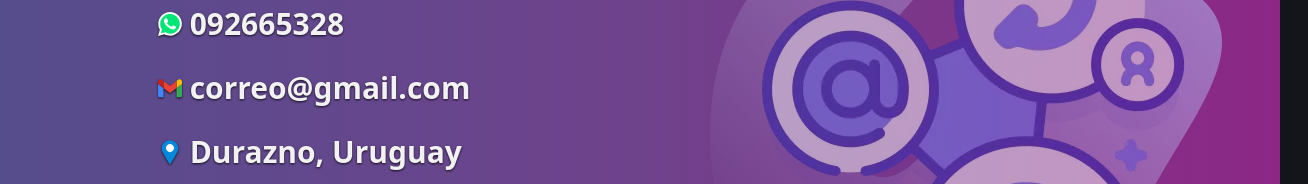
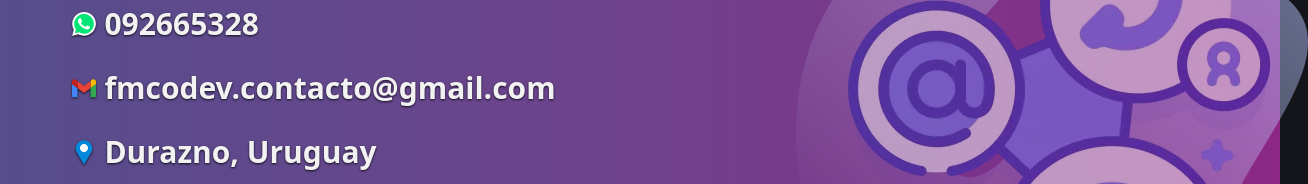
Before and after one commit to FacundoMan/fmcode-pag, an Astro site: page / in a window 1280 px wide. Shown: the part 2806-2990 px from the top of the page, 1308 px wide, since content can reach past the window. Built offline with nearby package versions, Linux system fonts and the light colour scheme; Astro itself is replaced by a stand-in of ours.

Commit message:
Se cambio el correo de contacto

```diff
--- a/src/components/Contacto.astro
+++ b/src/components/Contacto.astro
@@ -10,7 +10,7 @@ import LocationIcon from "./img/LocationIcon.astro"
     <div class="h-full pb-4">
         <h4 class=" py-10 font-semibold drop-shadow-[0_1.2px_1.2px_rgba(0,0,0,0.8)]">Datos:</h4>
         <p class=" flex gap-2 items-center  pb-7 font-semibold drop-shadow-[0_1.2px_1.2px_rgba(0,0,0,0.8)]" ><Whatsapp class="size-6"></Whatsapp> 092665328</p>
-        <p class=" flex gap-2 items-center  pb-7 font-semibold drop-shadow-[0_1.2px_1.2px_rgba(0,0,0,0.8)]"><MailIcon class="size-6"></MailIcon> correo@gmail.com</p>
+        <p class=" flex gap-2 items-center  pb-7 font-semibold drop-shadow-[0_1.2px_1.2px_rgba(0,0,0,0.8)]"><MailIcon class="size-6"></MailIcon> fmcodev.contacto@gmail.com</p>
         <p class=" flex gap-2  items-center font-semibold drop-shadow-[0_1.2px_1.2px_rgba(0,0,0,0.8)]"><LocationIcon class="size-6"></LocationIcon> Durazno, Uruguay</p>
     </div>
 
```
